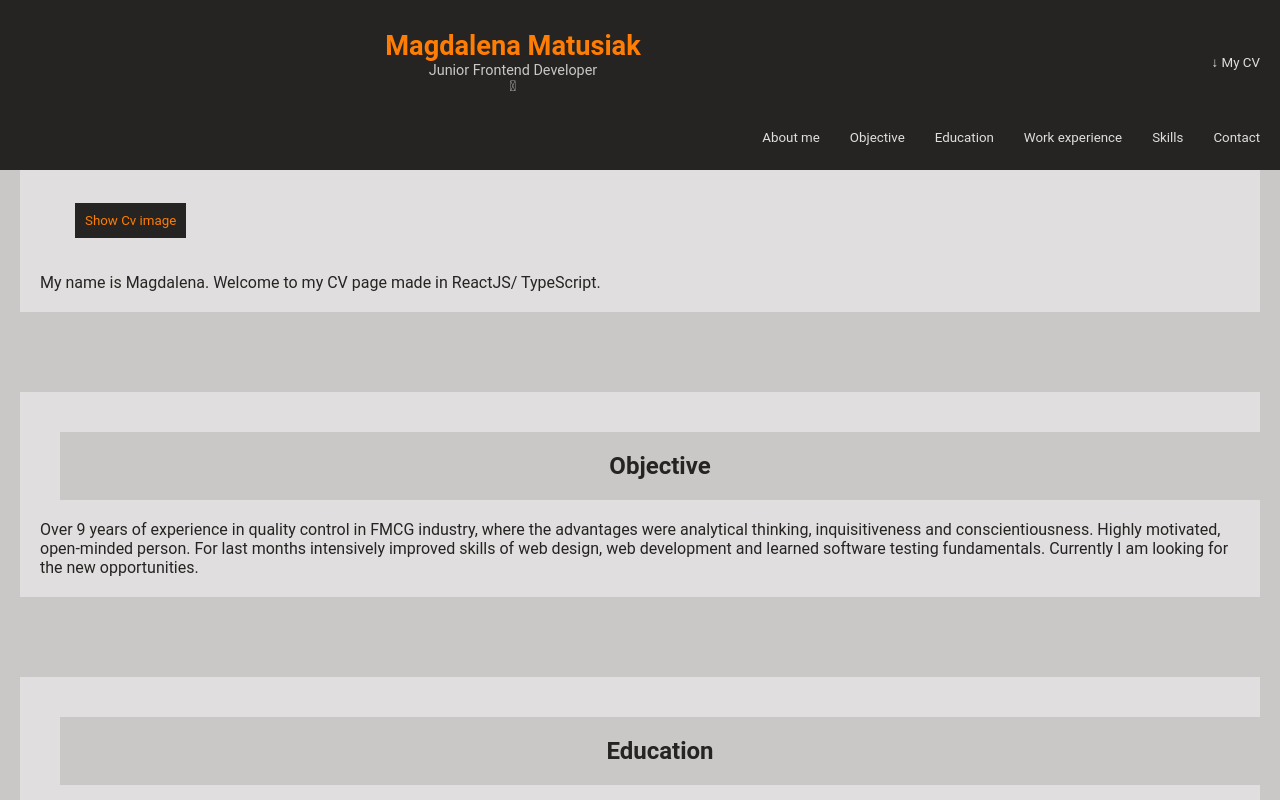
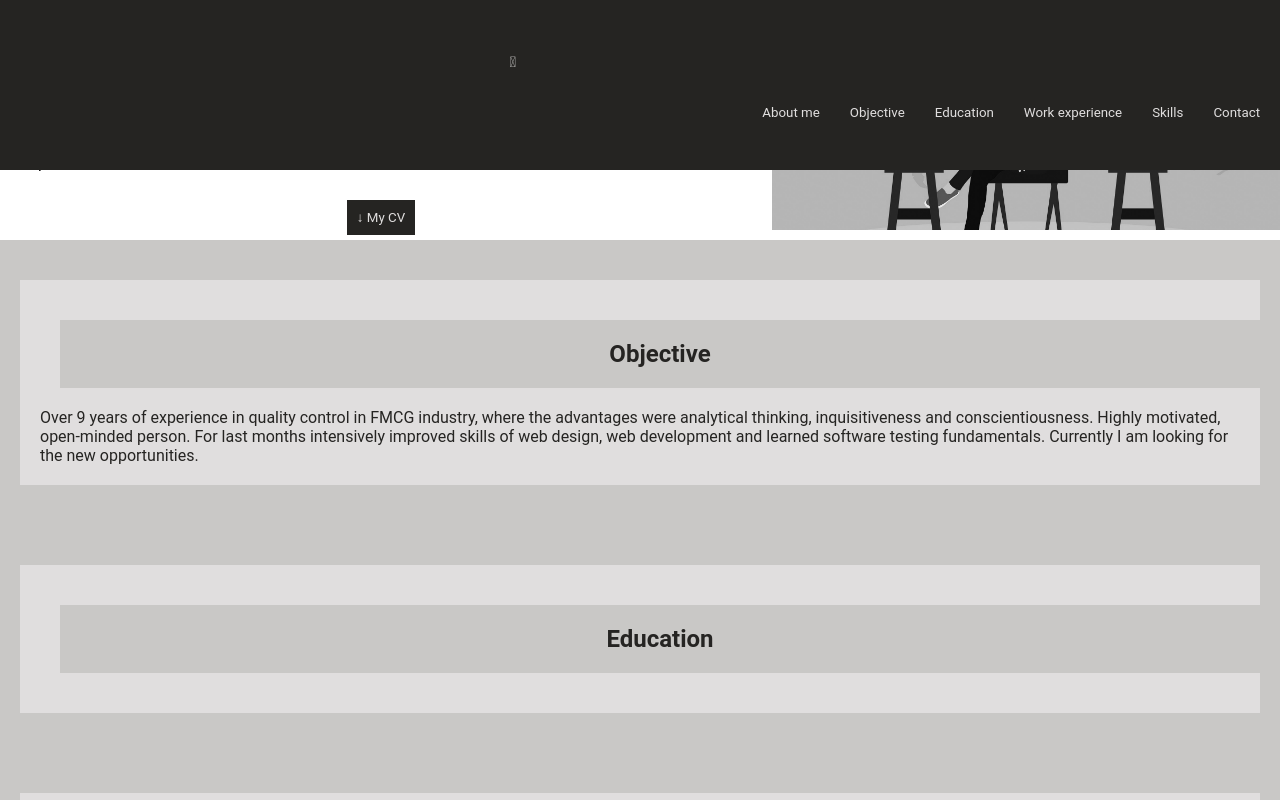
Before and after one commit to magmat88/cv-page, a React (Create React App) app: page / in a window 1280 px wide. Shown: the top 800 px of the page. Built offline with nearby package versions, Linux system fonts and the light colour scheme.

Commit message:
Changed content of about me component. Removed redundant text from header component.

```diff
--- a/css/aboutMe.component.css
+++ b/css/aboutMe.component.css
@@ -1,20 +1,4 @@
-.styledComponent, .styledTitle {
-  display: -webkit-box;
-  display: -ms-flexbox;
-  display: flex;
-  -webkit-box-orient: vertical;
-  -webkit-box-direction: normal;
-      -ms-flex-direction: column;
-          flex-direction: column;
-  -webkit-box-align: center;
-      -ms-flex-align: center;
-          align-items: center;
-  -webkit-box-pack: center;
-      -ms-flex-pack: center;
-          justify-content: center;
-}
-
-.styledItem {
+.about-me-content {
   display: -webkit-box;
   display: -ms-flexbox;
   display: flex;
@@ -30,7 +14,7 @@
           justify-content: space-between;
 }
 
-.btnContainter {
+.about-me-container {
   display: -webkit-box;
   display: -ms-flexbox;
   display: flex;
@@ -38,91 +22,32 @@
   -webkit-box-direction: normal;
       -ms-flex-direction: row;
           flex-direction: row;
-  -webkit-box-align: center;
-      -ms-flex-align: center;
-          align-items: center;
-  -webkit-box-pack: center;
-      -ms-flex-pack: center;
-          justify-content: center;
+  -webkit-box-align: space-between;
+      -ms-flex-align: space-between;
+          align-items: space-between;
+  -webkit-box-pack: justify;
+      -ms-flex-pack: justify;
+          justify-content: space-between;
 }
 
-.styledComponent {
-  margin: 0px;
+.about-me-container {
+  margin-top: 0px;
 }
 
-.btnContainter {
-  margin: 10px;
+.about-me-content {
+  width: 60%;
 }
 
-.styledItem, .styledTitle {
-  margin: 20px;
+.about-me-img {
+  height: 220px;
+  margin: 10px 0 10px 10px;
+  width: 40%;
 }
 
-.styledComponent, .styledItem, .styledTitle {
-  padding: 20px;
-}
-
-.btn {
-  background-color: #252422;
-  color: #e0dede;
-}
-
-.btn:hover, .btn {
-  background-color: #c9c8c6;
-  color: #53514f;
-}
-
-.styledItem {
-  background-color: #e0dede;
-  color: #252422;
-}
-
-.styledComponent, .styledTitle {
-  background-color: #c9c8c6;
-  color: #252422;
-}
-
-.btn {
-  border: 1px;
-  padding: 10px;
-  margin: 35px;
-}
-
-.btn:hover {
-  padding: 14px;
-  margin: 30px;
-  border: 2px;
-}
-
-.styledComponent {
-  position: relative;
+img {
+  height: 280px;
+  max-height: 100%;
+  -o-object-fit: cover;
+     object-fit: cover;
   width: 100%;
 }
-
-.styledComponent .show {
-  display: block;
-}
-
-.styledComponent .hide {
-  display: none;
-}
-
-.styledItem {
-  width: 100%;
-}
-
-.styledItem .show {
-  display: block;
-}
-
-.styledItem .hide {
-  display: none;
-}
-
-.styledTitle {
-  width: 100%;
-}
-
-.btn:hover {
-  background-color: #c9c8c6;
-}
--- a/css/contact.component.css
+++ b/css/contact.component.css
@@ -68,8 +68,8 @@
 }
 
 .btn:hover, .btn {
-  background-color: #c9c8c6;
-  color: #53514f;
+  background-color: #252422;
+  color: #ff7d04;
 }
 
 .styledItem {
--- a/css/education.component.css
+++ b/css/education.component.css
@@ -68,8 +68,8 @@
 }
 
 .btn:hover, .btn {
-  background-color: #c9c8c6;
-  color: #53514f;
+  background-color: #252422;
+  color: #ff7d04;
 }
 
 .styledItem {
--- a/css/experience.component.css
+++ b/css/experience.component.css
@@ -68,8 +68,8 @@
 }
 
 .btn:hover, .btn {
-  background-color: #c9c8c6;
-  color: #53514f;
+  background-color: #252422;
+  color: #ff7d04;
 }
 
 .styledItem {
--- a/css/header.component.css
+++ b/css/header.component.css
@@ -140,7 +140,7 @@
 }
 
 .nameItem h2 {
-  font-size: 1.7em;
+  font-size: 1em;
   color: #ff7d04;
 }
 
--- a/src/App.tsx
+++ b/src/App.tsx
@@ -15,7 +15,6 @@ function App() {
 	return (
 		<div className="styledApp">
 			<Header
-				data={cvData.header}
 				components={cvData.components}
 				aboutMeRef={aboutMeRef}
 				objectiveRef={objectiveRef}
--- a/src/components/AboutMe/AboutMe.component.tsx
+++ b/src/components/AboutMe/AboutMe.component.tsx
@@ -1,47 +1,73 @@
-import { useState } from 'react';
-import '../../App.scss';
-import './aboutMe.component.scss';
+// import { useState } from 'react';
+// import '../../App.scss';
+import aboutMeImg from "../../images/aboutMe/aboutMeImg.jpg";
+import "./aboutMe.component.scss";
 import { AboutMeProps } from "../../modules/content/content.state";
 
-export const AboutMe = ({
-  title,
-  index,
-  aboutMeRef,
-  about,
-  image
-}: AboutMeProps) => {
-  const [cvImgVisible, setCvImgVisible] = useState(false);
+export const AboutMe = ({ title, index, aboutMeRef, about, linkToCV }: AboutMeProps) => {
+	// const [cvImgVisible, setCvImgVisible] = useState(false);
 
 	return (
 		<section
-      className="styledComponent"
+			className="about-me-container"
+			ref={aboutMeRef}
 			id={`#component-${index}`}
-      ref={aboutMeRef}
 		>
-      <div className="styledItem">
-        <div className="styledTitle">
-          <h1>{title}</h1>
+			<div className="about-me-content">
+				<h1>Magdalena Matusiak</h1>
+				<h3>Frontend Developer</h3>
+				<p>
+					Lorem ipsum dolor sit amet, consectetur adipiscing elit, sed
+					do eiusmod tempor incididunt ut labore et dolore magna
+					aliqua. Ut enim ad minim veniam, quis nostrud exercitation
+					ullamco laboris nisi ut aliquip ex ea commodo consequat.
+					Duis aute irure dolor in reprehenderit in voluptate velit
+					esse cillum dolore eu fugiat nulla pariatur.
+				</p>
+				<div className="cvBtn">
+					<button
+						className="navBtn"
+						id="cv-btn"
+						onClick={() => window.open(linkToCV)}
+					>
+						{"↓ My CV"}
+					</button>
 				</div>
-        <div className="btnContainer">
-          <button
-            className="btn"
-            id="cv-btn"
-            onClick={() => setCvImgVisible(!cvImgVisible)}
-          >
-            {cvImgVisible ? 'Hide' : 'Show'} Cv image
-          </button>
-          <div className={cvImgVisible ? 'show' : 'hide'}>
-            <img
-              height="400px"
-              alt="cv-img"
-              src={image}
-              className="cvImg"
-            />
 			</div>
+			<figure className="about-me-img">
+				<img src={aboutMeImg} alt="about-me-pic" />
+			</figure>
+		</section>
 
-        </div>
-        <p>{about}</p>
-      </div>
-    </section>
+		// <section
+		//   className="styledComponent"
+		//   id={`#component-${index}`}
+		//   ref={aboutMeRef}
+		// >
+		//   <div className="styledItem">
+		//     <div className="styledTitle">
+		//       <h1>{title}</h1>
+		//     </div>
+		//     <div className="btnContainer">
+		//       <button
+		//         className="btn"
+		//         id="cv-btn"
+		//         onClick={() => setCvImgVisible(!cvImgVisible)}
+		//       >
+		//         {cvImgVisible ? 'Hide' : 'Show'} Cv image
+		//       </button>
+		//       <div className={cvImgVisible ? 'show' : 'hide'}>
+		//         <img
+		//           height="400px"
+		//           alt="cv-img"
+		//           src={image}
+		//           className="cvImg"
+		//         />
+		//       </div>
+
+		//     </div>
+		//     <p>{about}</p>
+		//   </div>
+		// </section>
 	);
 };
--- a/src/components/AboutMe/aboutMe.component.scss
+++ b/src/components/AboutMe/aboutMe.component.scss
@@ -2,42 +2,26 @@
 @import '../../styles/placeholders.scss';
 @import '../../styles/variables/variables.scss';
 
-.styledComponent {
-    @extend %columnCentered;
-    @extend %marginZero;
-    @extend %paddingMedium;
-    @extend %paletteMedium;
-    @include showHide;
-    position: relative;
+.about-me-container {
+    @extend %rowSpaceBetween;
+    margin-top: 0px;
+}
+
+.about-me-content {
+    @extend %columnSpaceBetween;
+    width: 60%;
+}
+
+.about-me-img {
+    height: 220px;
+    margin: 10px 0 10px 10px;
+    // position: relative;
+    width: 40%;
+}
+
+img {
+    height: 280px;
+    max-height: 100%;
+    object-fit: cover;
     width: 100%;
 }
-
-.styledItem {
-    @extend %columnSpaceBetween;
-    @extend %marginMedium;
-    @extend %paddingMedium;
-    @extend %paletteLight;
-    @include showHide;
-    width: 100%;
-}
-
-.styledTitle {
-    @extend %columnCentered;
-    @extend %marginMedium;
-    @extend %paddingMedium;
-    @extend %paletteMedium;
-    width: 100%;
-}
-
-.btnContainter {
-    @extend %marginStandard;
-    @extend %rowCentered;
-}
-
-.btn {
-    @extend %buttonEffect;
-    @extend %paletteDarkContrast;
-    &:hover {
-        background-color: $color_text-active;
-    }
-}
--- a/src/components/Header/Header.component.tsx
+++ b/src/components/Header/Header.component.tsx
@@ -4,7 +4,6 @@ import { NavBar } from "./navBar.component";
 import { HeaderProps } from "../../modules/content/content.state";
 
 export const Header = ({
-	data: { name, position, linkToCv },
 	aboutMeRef,
 	objectiveRef,
 	educationRef,
@@ -16,8 +15,6 @@ export const Header = ({
 		<section className="styledHeader">
 			<div className="headerItem">
 				<div className="nameItem">
-					<h2>{name}</h2>
-					<p>{position}</p>
 					<p>
 						<i
 							className="fa fa-file-download"
@@ -25,7 +22,7 @@ export const Header = ({
 						></i>
 					</p>
 				</div>
-				<div className="cvBtn">
+				{/* <div className="cvBtn">
 					<button
 						className="navBtn"
 						id="cv-btn"
@@ -33,7 +30,7 @@ export const Header = ({
 					>
 						{"↓ My CV"}
 					</button>
-				</div>
+				</div> */}
 			</div>
 			<div className="navigation-item">
 				<NavBar
--- a/src/components/Header/header.component.scss
+++ b/src/components/Header/header.component.scss
@@ -59,7 +59,7 @@
     width: 80%;
     h2 {
         @extend %rowCentered;
-        font-size: 1.7em;
+        font-size: 1em;
         color: $color_contrast;
     }
     p {
--- a/src/cvData.json
+++ b/src/cvData.json
@@ -1,8 +1,6 @@
 {
 	"header": {
-		"name": "Magdalena Matusiak",
-		"position": "Junior Frontend Developer",
-		"linkToCv": "https://drive.google.com/file/d/1HyjULycIfjQ_2xteQqrss8QA6JNB9OrP/view?usp=sharing"
+
 	},
 	"components": [
 		{
@@ -10,7 +8,7 @@
 			"title": "About me",
 			"ref": null,
 			"about": "My name is Magdalena. Welcome to my CV page made in ReactJS/ TypeScript.",
-			"image": "https://images.unsplash.com/photo-1515378960530-7c0da6231fb1?ixlib=rb-1.2.1&ixid=MnwxMjA3fDB8MHxwaG90by1wYWdlfHx8fGVufDB8fHx8&auto=format&fit=crop&w=870&q=80"
+			"linkToCV": "https://drive.google.com/file/d/1HyjULycIfjQ_2xteQqrss8QA6JNB9OrP/view?usp=sharing"
 		},
 		{
 			"type": "objective",
--- a/src/modules/content/content.state.ts
+++ b/src/modules/content/content.state.ts
@@ -1,9 +1,5 @@
 export interface HeaderProps extends NavBarProps {
-	data: {
-		name: string;
-		position: string;
-		linkToCv: string;
-	};
+	//
 	components: any[];
 }
 
@@ -34,9 +30,9 @@ export interface ComponentData {
 export interface AboutMeProps {
 	title: string;
 	index: number;
+	aboutMeRef: any;
 	about: string;
-	image: string;
-	aboutMeRef: any;
+	linkToCV: string;
 }
 
 export interface ContactProps {
```
Also changed, not shown: public/images/aboutMe/aboutMeImg.jpg (added), src/images/aboutMe/aboutMeImg.jpg (added), 5 other files (tests, documents, lock files or other folders). Lines whose indentation alone changed are shown as unchanged.
